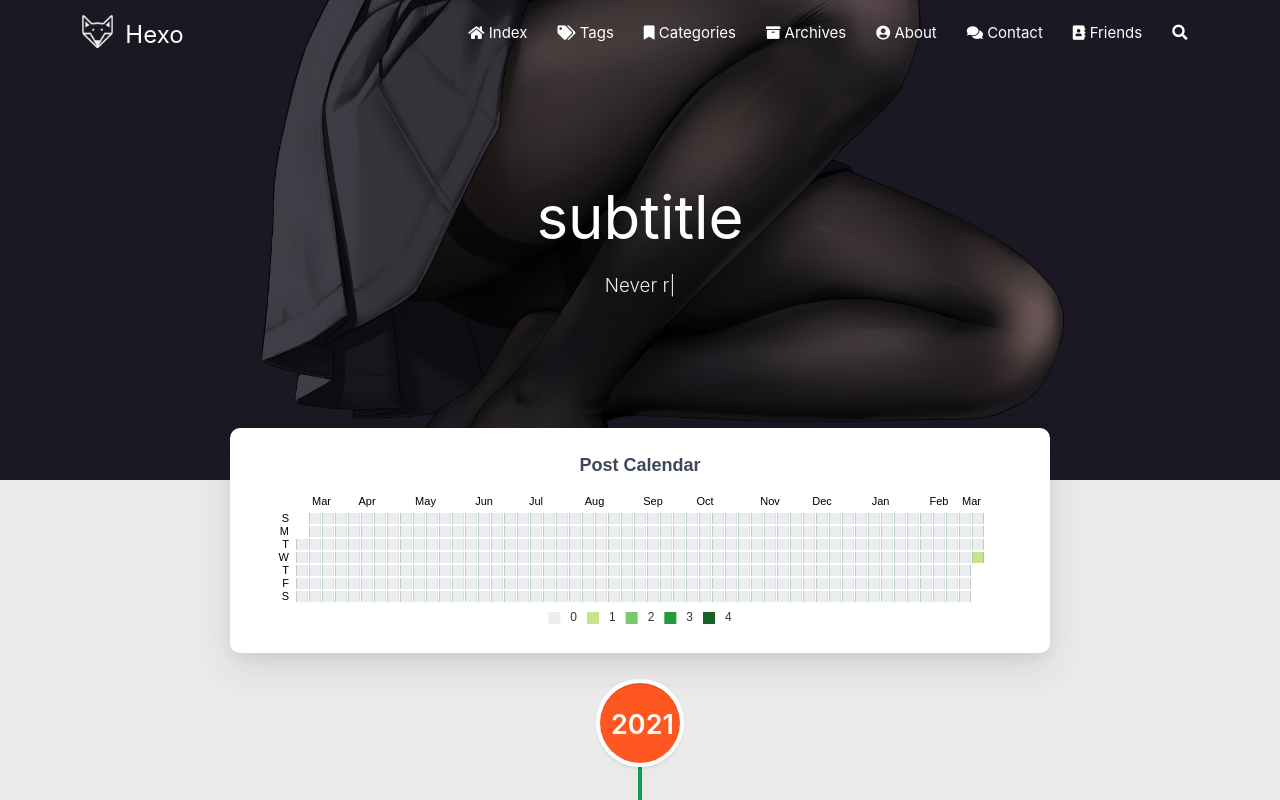
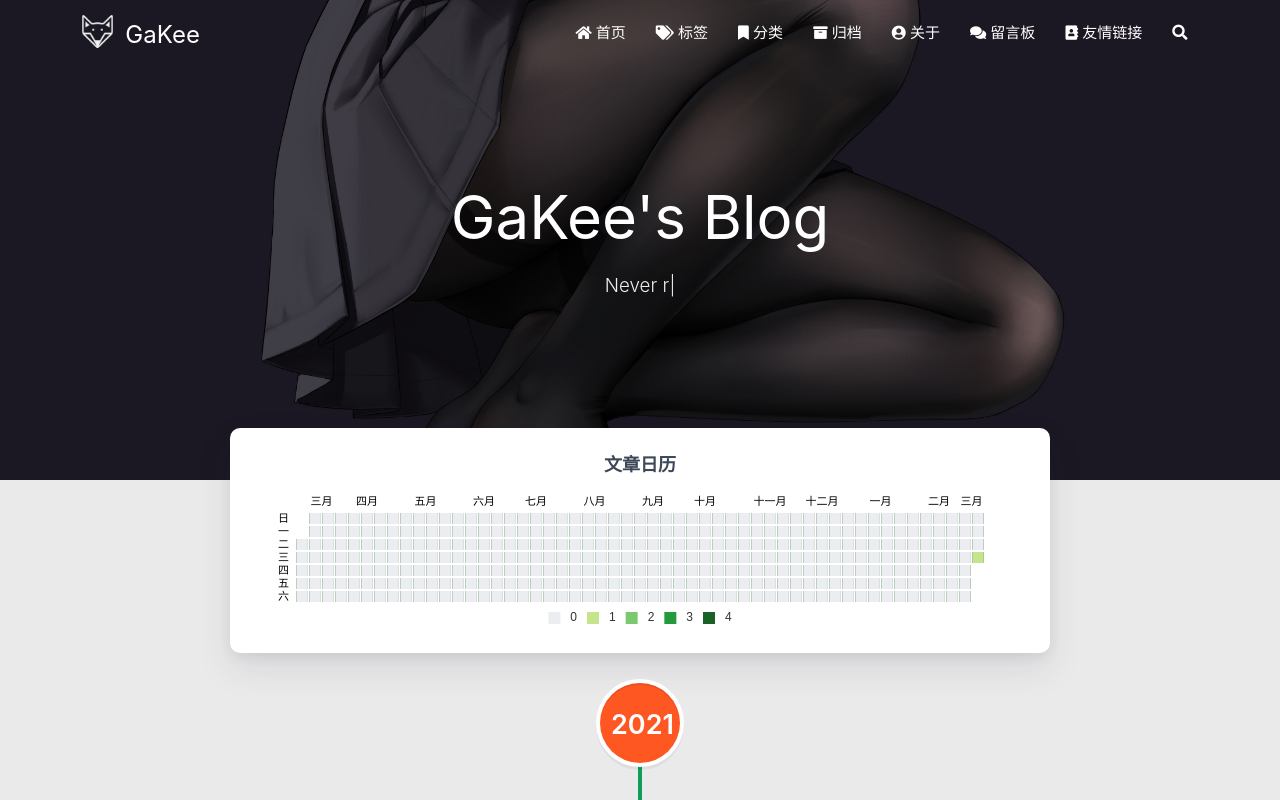
Before and after one commit to GakeeQue/GakeeQue.github.io, a plain HTML site: page archives/index.html in a window 1280 px wide. Shown: the top 800 px of the page. Drawn offline with nearby package versions, Linux system fonts and the light colour scheme; some packages are replaced by stand-ins of ours; no server answers; a script that the page names is missing.

Commit message:
Site updated: 2021-03-10 21:49:33

```diff
--- a/archives/index.html
+++ b/archives/index.html
@@ -1,10 +1,10 @@
 <!DOCTYPE HTML>
-<html lang="en">
+<html lang="zh-CN">
 
 
 <head>
     <meta charset="utf-8">
-    <meta name="keywords" content="Archives, Hexo">
+    <meta name="keywords" content="归档, GaKee">
     <meta name="description" content="">
     <meta http-equiv="X-UA-Compatible" content="IE=edge">
     <meta name="viewport" content="width=device-width, initial-scale=1.0, user-scalable=no">
@@ -16,7 +16,7 @@
     <!-- Global site tag (gtag.js) - Google Analytics -->
 
 
-    <title>Archives | Hexo</title>
+    <title>归档 | GaKee</title>
     <link rel="icon" type="image/png" href="/favicon.png">
 
     <link rel="stylesheet" type="text/css" href="/libs/awesome/css/all.css">
@@ -43,7 +43,7 @@
 
                     <img src="/medias/logo.png" class="logo-img" alt="LOGO">
 
-                    <span class="logo-span">Hexo</span>
+                    <span class="logo-span">GaKee</span>
                 </a>
             </div>
 
@@ -57,7 +57,7 @@
 
       <i class="fas fa-home" style="zoom: 0.6;"></i>
 
-      <span>Index</span>
+      <span>首页</span>
     </a>
 
   </li>
@@ -68,7 +68,7 @@
 
       <i class="fas fa-tags" style="zoom: 0.6;"></i>
 
-      <span>Tags</span>
+      <span>标签</span>
     </a>
 
   </li>
@@ -79,7 +79,7 @@
 
       <i class="fas fa-bookmark" style="zoom: 0.6;"></i>
 
-      <span>Categories</span>
+      <span>分类</span>
     </a>
 
   </li>
@@ -90,7 +90,7 @@
 
       <i class="fas fa-archive" style="zoom: 0.6;"></i>
 
-      <span>Archives</span>
+      <span>归档</span>
     </a>
 
   </li>
@@ -101,7 +101,7 @@
 
       <i class="fas fa-user-circle" style="zoom: 0.6;"></i>
 
-      <span>About</span>
+      <span>关于</span>
     </a>
 
   </li>
@@ -112,7 +112,7 @@
 
       <i class="fas fa-comments" style="zoom: 0.6;"></i>
 
-      <span>Contact</span>
+      <span>留言板</span>
     </a>
 
   </li>
@@ -123,14 +123,14 @@
 
       <i class="fas fa-address-book" style="zoom: 0.6;"></i>
 
-      <span>Friends</span>
+      <span>友情链接</span>
     </a>
 
   </li>
 
   <li>
     <a href="#searchModal" class="modal-trigger waves-effect waves-light">
-      <i id="searchIcon" class="fas fa-search" title="Search" style="zoom: 0.85;"></i>
+      <i id="searchIcon" class="fas fa-search" title="搜索" style="zoom: 0.85;"></i>
     </a>
   </li>
 </ul>
@@ -142,7 +142,7 @@
 
         <img src="/medias/logo.png" class="logo-img circle responsive-img">
 
-        <div class="logo-name">Hexo</div>
+        <div class="logo-name">GaKee</div>
         <div class="logo-desc">
 
             Never really desperate, only the lost of the soul.
@@ -160,7 +160,7 @@
 
 			    <i class="fa-fw fas fa-home"></i>
 
-			Index
+			首页
 		</a>
 
         </li>
@@ -171,7 +171,7 @@
 
 			    <i class="fa-fw fas fa-tags"></i>
 
-			Tags
+			标签
 		</a>
 
         </li>
@@ -182,7 +182,7 @@
 
 			    <i class="fa-fw fas fa-bookmark"></i>
 
-			Categories
+			分类
 		</a>
 
         </li>
@@ -193,7 +193,7 @@
 
 			    <i class="fa-fw fas fa-archive"></i>
 
-			Archives
+			归档
 		</a>
 
         </li>
@@ -204,7 +204,7 @@
 
 			    <i class="fa-fw fas fa-user-circle"></i>
 
-			About
+			关于
 		</a>
 
         </li>
@@ -215,7 +215,7 @@
 
 			    <i class="fa-fw fas fa-comments"></i>
 
-			Contact
+			留言板
 		</a>
 
         </li>
@@ -226,7 +226,7 @@
 
 			    <i class="fa-fw fas fa-address-book"></i>
 
-			Friends
+			友情链接
 		</a>
 
         </li>
@@ -313,7 +313,7 @@
         <div class="brand">
             <div class="title center-align">
 
-                    subtitle
+                GaKee&#39;s Blog
 
             </div>
 
@@ -372,7 +372,7 @@
     let option = {
         title: {
             top: 0,
-            text: 'Post Calendar',
+            text: '文章日历',
             left: 'center',
             textStyle: {
                 color: '#3C4858'
@@ -419,12 +419,12 @@
                 show: false
             },
             monthLabel: {
-                nameMap: 'en',
+                nameMap: 'cn',
                 fontSize: 11
             },
             dayLabel: {
                 formatter: '{start}  1st',
-                nameMap: 'en',
+                nameMap: 'cn',
                 fontSize: 11
             }
         }],
@@ -493,7 +493,7 @@
                                 <span class="publish-author">
 
                                     <i class="fas fa-user fa-fw"></i>
-                                    John Doe
+                                    Gakee Que
 
                                 </span>
                             </div>
@@ -575,7 +575,7 @@
                 <span id="year">2019-2021</span>
 
             <span id="year">2019</span>
-            <a href="/about" target="_blank">John Doe</a>
+            <a href="/about" target="_blank">Gakee Que</a>
             |&nbsp;Powered by&nbsp;<a href="https://hexo.io/" target="_blank">Hexo</a>
             |&nbsp;Theme&nbsp;<a href="https://github.com/blinkfox/hexo-theme-matery" target="_blank">Matery</a>
             <br>
@@ -647,8 +647,8 @@
 <div id="searchModal" class="modal">
     <div class="modal-content">
         <div class="search-header">
-            <span class="title"><i class="fas fa-search"></i>&nbsp;&nbsp;Search</span>
-            <input type="search" id="searchInput" name="s" placeholder="Please enter a search keyword"
+            <span class="title"><i class="fas fa-search"></i>&nbsp;&nbsp;搜索</span>
+            <input type="search" id="searchInput" name="s" placeholder="请输入搜索的关键字"
                    class="search-input">
         </div>
         <div id="searchResult"></div>
```
Also changed, not shown: 2021/03/10/hello-world/index.html (+39 -39 lines), archives/2021/03/index.html (+28 -28 lines), archives/2021/index.html (+28 -28 lines), index.html (+26 -26 lines).
